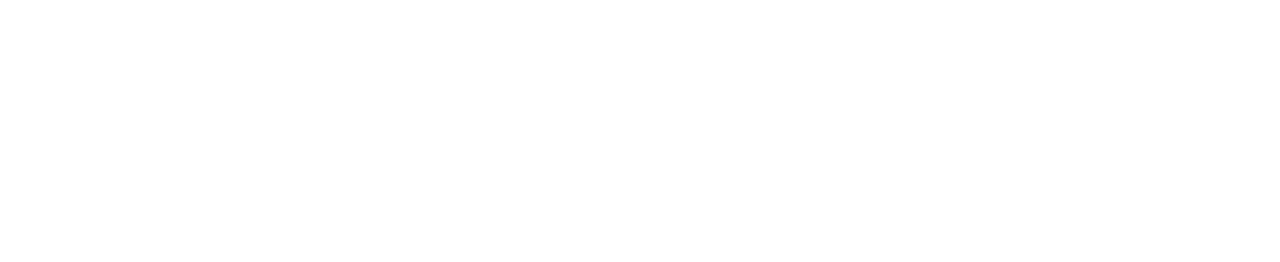
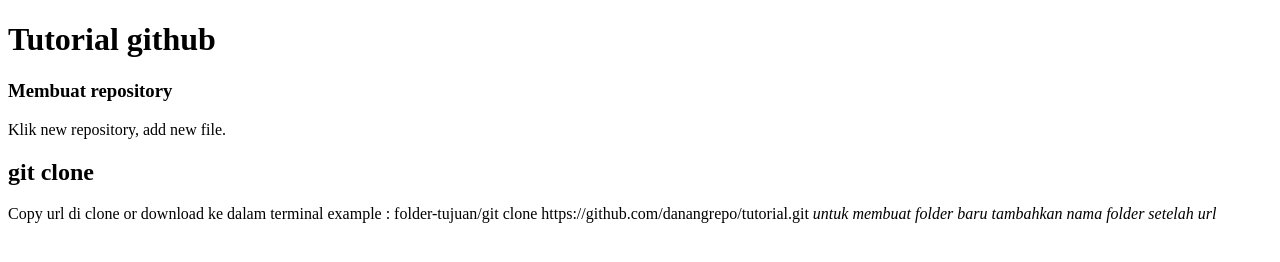
Before and after one commit to danangrepo/tutorial, a plain HTML site: page index.html in a window 1280 px wide. Drawn offline with Linux system fonts and the light colour scheme.

Commit message:
tambahan local

```diff
--- a/index.html
+++ b/index.html
@@ -1,3 +1,18 @@
 <!DOCTYPE html>
 <html>
+    <head>
+        <meta charset="utf-8">
+        <title>Tutorial</title>
+    </head>
+    <body>
+        <h1>Tutorial github</h1>
+        <h3>Membuat repository</h3>
+        <p>
+            Klik new repository, add new file.
+        </p>
+        <h2>git clone</h2>
+        <p>
+            Copy url di clone or download ke dalam terminal example : folder-tujuan/git clone https://github.com/danangrepo/tutorial.git <i>untuk membuat folder baru tambahkan nama folder setelah url</i>
+        </p>
+    </body>
 </html>
```
